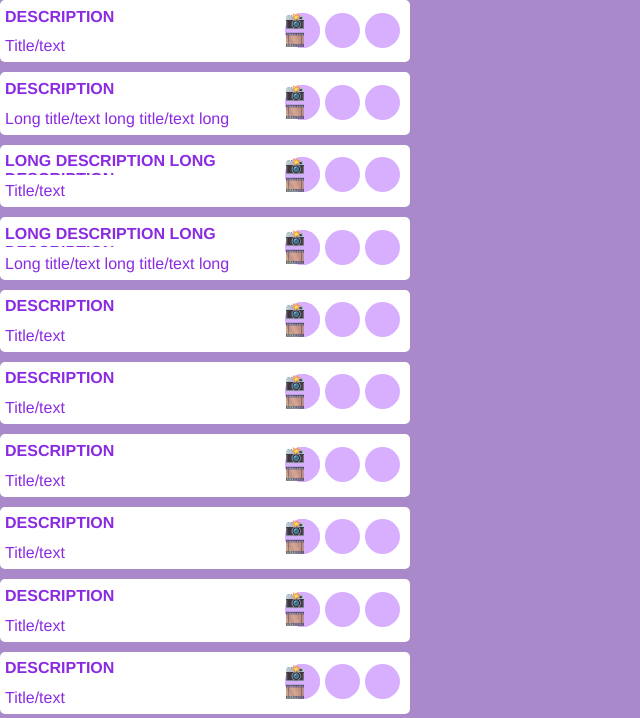
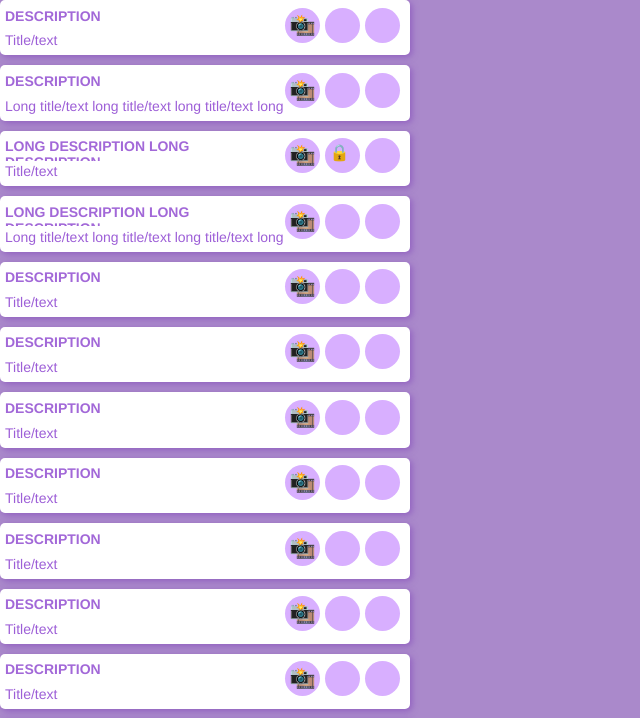
Before and after one commit to dictedicte/test3, a plain HTML site: page index.html in a window 1280 px wide. Shown: the top 718 px of the page, without its empty margins (0-640 px from the left). Drawn offline with Linux system fonts and the light colour scheme.

Commit message:
Update index.html

```diff
--- a/index.html
+++ b/index.html
@@ -20,7 +20,7 @@
             width: 400px;
             max-width: 90%;
             height: fit-content;
-            min-height: 50px;
+            min-height: 40px;
             display: flex;
             flex-direction: row;
             justify-content: space-between;
@@ -28,11 +28,13 @@
             position: relative;
             margin-bottom: 10px;
             padding: 5px;
+            box-shadow: 2px 2px 6px rgba(126, 65, 183, 0.574);
         }
         .entry main{
             display: flex;
             flex-direction: column;
             justify-content: center;
+            height: fit-content;
         }
         .entry main:hover p{
             height: fit-content;
@@ -41,8 +43,8 @@
             height: fit-content;
         }
         .entry main h1{
-            color: blueviolet;
-            font-size: 16px;
+            color: rgb(162, 104, 216);
+            font-size: 14px;
             font-weight: 900;
             height: 22.4px;
             min-height: 22.4px;
@@ -50,20 +52,19 @@
             overflow: hidden;
         }
         .entry main p{
-            color: blueviolet;
-            font-size: 16px;
+            color: rgb(157, 95, 215);
+            font-size: 14px;
             font-weight: 500;
-            height: 20px;
-            min-height: 20px;
+            height: 18px;
+            min-height: 18px;
             overflow: hidden;
-            margin-top: 5px;
         }
         .entry .buttons{
             width: fit-content;
             display: flex;
             flex-direction: row;
             align-items: center;
-            height: 50px;
+            height: 40px;
         }
         .btn{
             width: 35px;
@@ -76,8 +77,8 @@
         .btn:hover{
             background-color: rgb(201, 143, 255);
         }
-        .media::after{
-            content: "📸🎞️";
+        .restriction::after{
+            content: "🔒";
             position: absolute;
             width: 35px;
             height: 35px;
@@ -86,11 +87,43 @@
             align-items: center;
             border-radius: 100%;
             opacity: 0.85;
-            background-color: rgb(216, 175, 255);
+            transform: translateX(-3px) translateY(-3px);
+                        opacity: 1;
+
+        }
+        .media::after{
+            content: "📸";
+            position: absolute;
+            width: 35px;
+            height: 35px;
+            display: flex;
+            justify-content: center;
+            align-items: center;
+            border-radius: 100%;
+            opacity: 0.85;
+            transform: translateX(-3px) translateY(-3px);
+                        opacity: 1;
+
+        }
+        .media::before{
+            content: "🎞️";
+            position: absolute;
+            width: 35px;
+            height: 35px;
+            display: flex;
+            justify-content: center;
+            align-items: center;
+            border-radius: 100%;
+            opacity: 0.85;
+            transform: translateX(3px) translateY(3px);
+                        opacity: 1;
+
         }
         .media:hover:after{
             opacity: 1;
-            background-color: rgb(201, 143, 255);
+        }
+        .media:hover::before{
+            opacity: 1;
         }
 
         .infobox{
@@ -233,11 +266,11 @@
                     </p>
                 </div>
             </div>
-        <div class="btn">
+        <div class="btn restriction">
             <div class="infobox">
-                <h1>MEDIA</h1>
+                <h1>RESTRICTION</h1>
                 <p>
-                    video 00:42:13
+                    accesible to weverse membership holders
                 </p>
             </div>
         </div>
```
